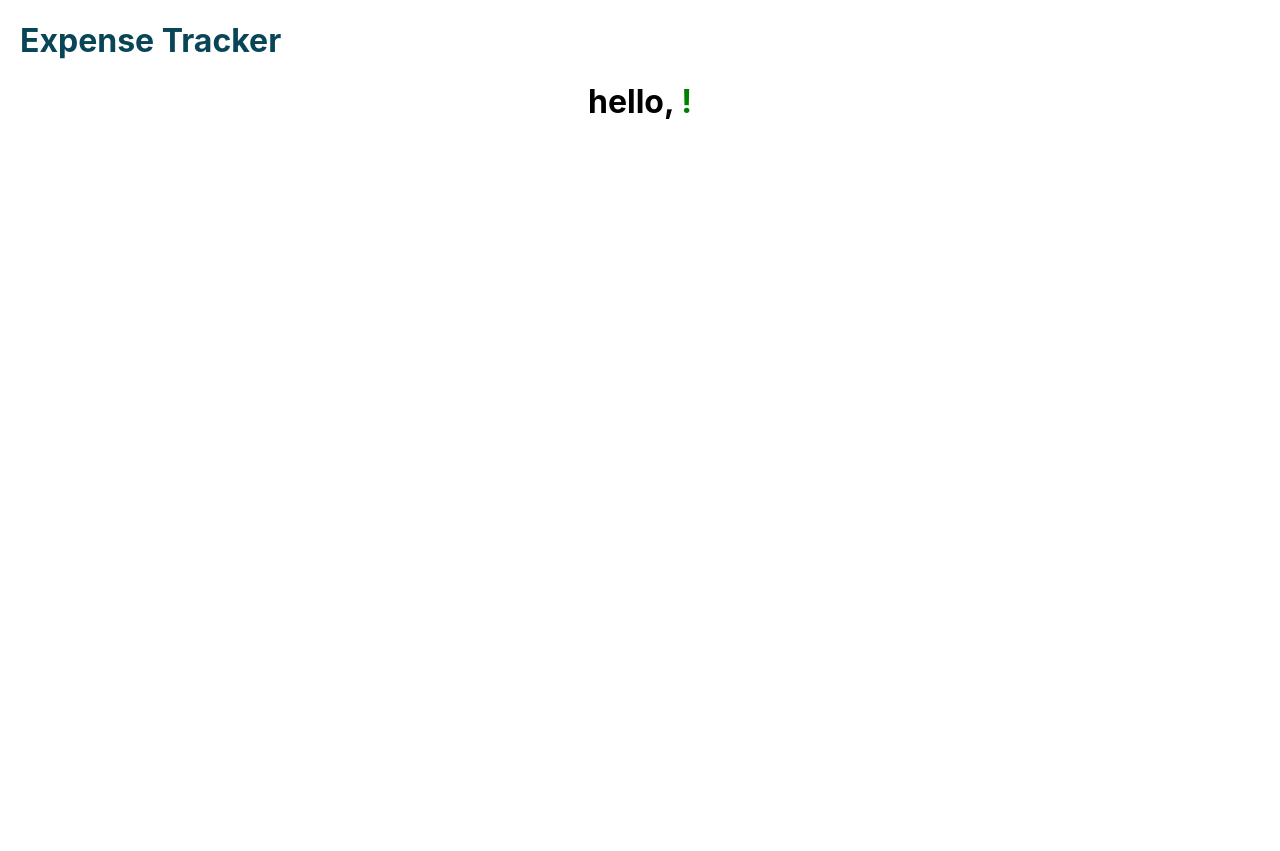
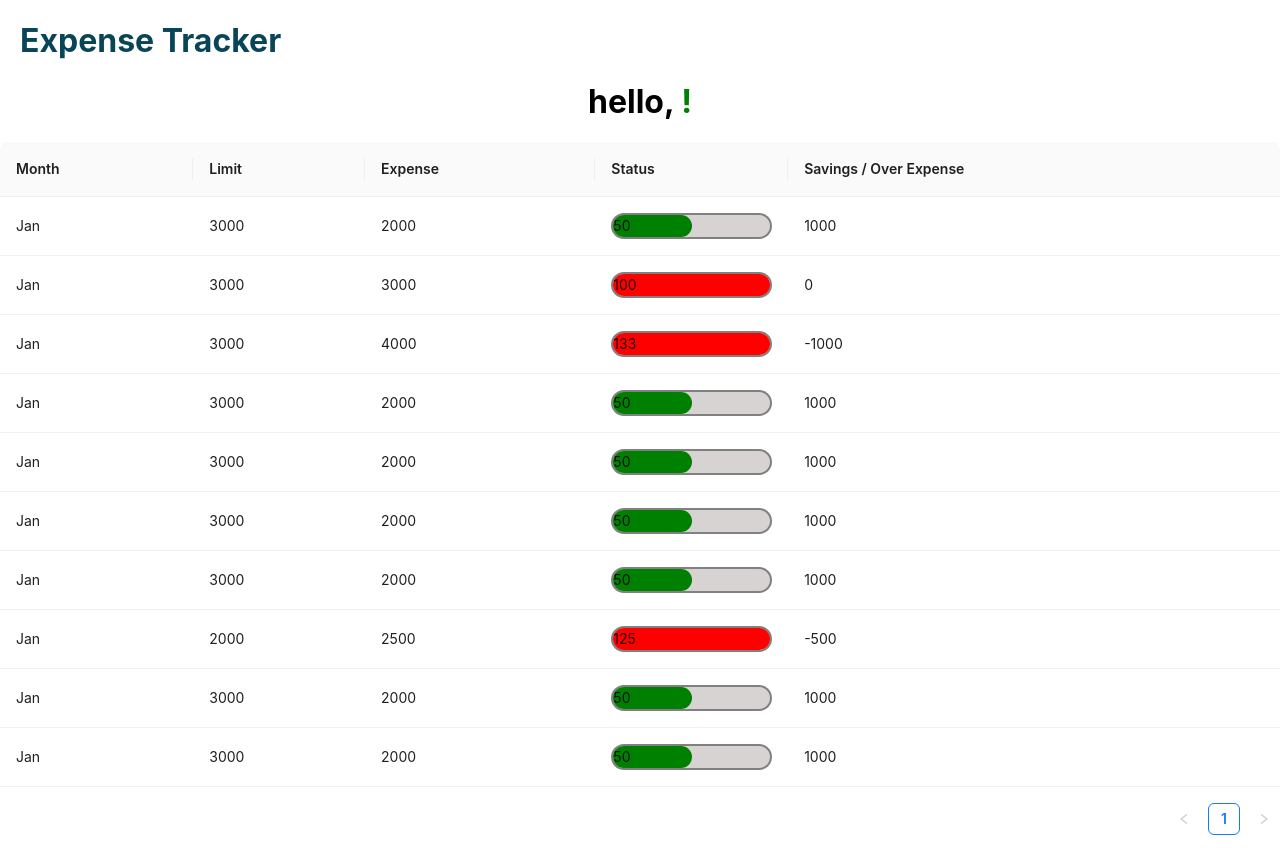
Before and after one commit to yogeshsahu15379/expense-tracker-, a React (Create React App) app: page /expenses in a window 1280 px wide. Before the commit the page ends 800 px from the top, so only its background shows below. Built offline with nearby package versions, Linux system fonts and the light colour scheme.

Commit message:
adding login functionality

```diff
--- a/src/App.js
+++ b/src/App.js
@@ -16,8 +16,8 @@ function App() {
       <div className="App">
       <Header />
         <Routes>
-          <Route path="/" element={<Signup/>}/>
-          <Route path="/login" element={<Login/>}/>
+          <Route path="/signup" element={<Signup/>}/>
+          <Route path="/" element={<Login/>}/>
           <Route path="/expenses" element={<AddExpense/>}/>
         </Routes>
         <ToastContainer />
--- a/src/components/AddExpense.jsx
+++ b/src/components/AddExpense.jsx
@@ -1,13 +1,140 @@
+import { Table } from "antd";
 
-const AddExpense = () =>{
-    return (
-        <>
-            <div className="user_greet">
-                <h1>hello, <span style={{color:"green"}}>{window.localStorage.getItem("user")} !</span></h1>
-            </div>
+const column = [
+  {
+    title: "Month",
+    dataIndex: "month",
+    key: "month",
+  },
+  {
+    title: "Limit",
+    dataIndex: "limit",
+    key: "limit",
+  },
+  {
+    title: "Expense",
+    dataIndex: "expense",
+    key: "expense",
+  },
+  {
+    title: "Status",
+    dataIndex: "status",
+    key: "status",
+    render: (text, record) => {
+      return (
+        <div
+          style={{
+            border: "2px solid gray",
+            borderRadius: "20px",
+            backgroundColor: "#d8d3d3",
+          }}
+        >
+          <div
+            style={{
+              width: text<100?`${text}%`:'100%',
+              backgroundColor: text < 100 ? "green" : "red",
+              borderRadius: "20px",
+            }}
+          >
+            {text}
+          </div>
+        </div>
+      );
+    },
+  },
+  {
+    title: "Savings / Over Expense",
+    dataIndex: "savings",
+    key: "savings",
+  },
+];
+const data = [
+  {
+    month: "Jan",
+    limit: "3000",
+    expense: "2000",
+    status: 50,
+    savings: 1000,
+  },
+  {
+    month: "Jan",
+    limit: "3000",
+    expense: "3000",
+    status: 100,
+    savings: 0,
+  },
+  {
+    month: "Jan",
+    limit: "3000",
+    expense: "4000",
+    status: 133,
+    savings: "-1000",
+  },
+  {
+    month: "Jan",
+    limit: "3000",
+    expense: "2000",
+    status: 50,
+    savings: 1000,
+  },
+  {
+    month: "Jan",
+    limit: "3000",
+    expense: "2000",
+    status: 50,
+    savings: 1000,
+  },
+  {
+    month: "Jan",
+    limit: "3000",
+    expense: "2000",
+    status: 50,
+    savings: 1000,
+  },
+  {
+    month: "Jan",
+    limit: "3000",
+    expense: "2000",
+    status: 50,
+    savings: 1000,
+  },
+  {
+    month: "Jan",
+    limit: "2000",
+    expense: "2500",
+    status: 125,
+    savings: "-500",
+  },
+  {
+    month: "Jan",
+    limit: "3000",
+    expense: "2000",
+    status: 50,
+    savings: 1000,
+  },
+  {
+    month: "Jan",
+    limit: "3000",
+    expense: "2000",
+    status: 50,
+    savings: 1000,
+  },
+];
 
-        </>
-    );
-}
+const AddExpense = () => {
+  return (
+    <>
+      <div className="user_greet">
+        <h1>
+          hello,{" "}
+          <span style={{ color: "green" }}>
+            {window.localStorage.getItem("user")} !
+          </span>
+        </h1>
+      </div>
+      <Table columns={column} dataSource={data} />
+    </>
+  );
+};
 
 export default AddExpense;
--- a/src/components/Login.jsx
+++ b/src/components/Login.jsx
@@ -1,18 +1,48 @@
-import { Button, Form, Input } from "antd";
+import { Button, Form, Input, Spin } from "antd";
 
-import { Link } from "react-router-dom";
+// import { Link } from "react-router-dom";
+import validation from "../functions/validation";
+import { useNavigate, Link } from "react-router-dom";
+
+import { toast } from "react-toastify";
+import axios from "axios";
+import { useState } from "react";
 
 const Login = () => {
+  const [loading, setLoading] = useState(false);
+
+  const navigate = useNavigate();
   const [loginForm] = Form.useForm();
-  const onFinish = (values) => {
-    console.log("Success:", values);
+  const onFinish = async (values) => {
+    // return toast.success("user registered successfully");
+    const { email, password } = values;
+    setLoading(true);
+    console.log(email, password);
+    await axios
+      .post(`http://localhost:8000/user/login`, { ...values })
+      .then((res) => {
+        setLoading(false);
+        toast.success("user Login sucessfully");
+        console.log("qwert", res);
+        window.localStorage.setItem("user", res.data.firstName);
+        window.localStorage.setItem("userId", res.data._id);
+        navigate(`/expenses`);
+      })
+      .catch((error) => {
+        setLoading(false);
+        console.log("eoor", error);
+        toast.error("Error: invalid user");
+      });
     loginForm.resetFields();
   };
 
   return (
     <>
+      <div className="signup_wrapper">
         <h1 className="form_title">Welcome BAck</h1>
-
+        {loading ? (
+          <Spin />
+        ) : (
           <Form
             name="basic"
             labelCol={{
@@ -23,17 +53,21 @@ const Login = () => {
             }}
             style={{
               maxWidth: 600,
+              border: "1px solid #80808069",
+              margin: "auto",
+              padding: "40px",
+              backgroundColor: "azure",
             }}
             initialValues={{
               remember: true,
             }}
             onFinish={onFinish}
             autoComplete="off"
-        form = {loginForm}
+            form={loginForm}
           >
             <Form.Item
-          label="Username"
-          name="username"
+              label="Email"
+              name="email"
               rules={[
                 {
                   required: true,
@@ -43,7 +77,6 @@ const Login = () => {
             >
               <Input />
             </Form.Item>
-
             <Form.Item
               label="Password"
               name="password"
@@ -56,7 +89,7 @@ const Login = () => {
             >
               <Input.Password />
             </Form.Item>
-          new user? <Link to="/" >signup</Link>
+            new user? <Link to="/">signup</Link>
             <Form.Item
               wrapperCol={{
                 offset: 8,
@@ -68,6 +101,8 @@ const Login = () => {
               </Button>
             </Form.Item>
           </Form>
+        )}
+      </div>
     </>
   );
 };
```
Lines whose indentation alone changed are shown as unchanged.
